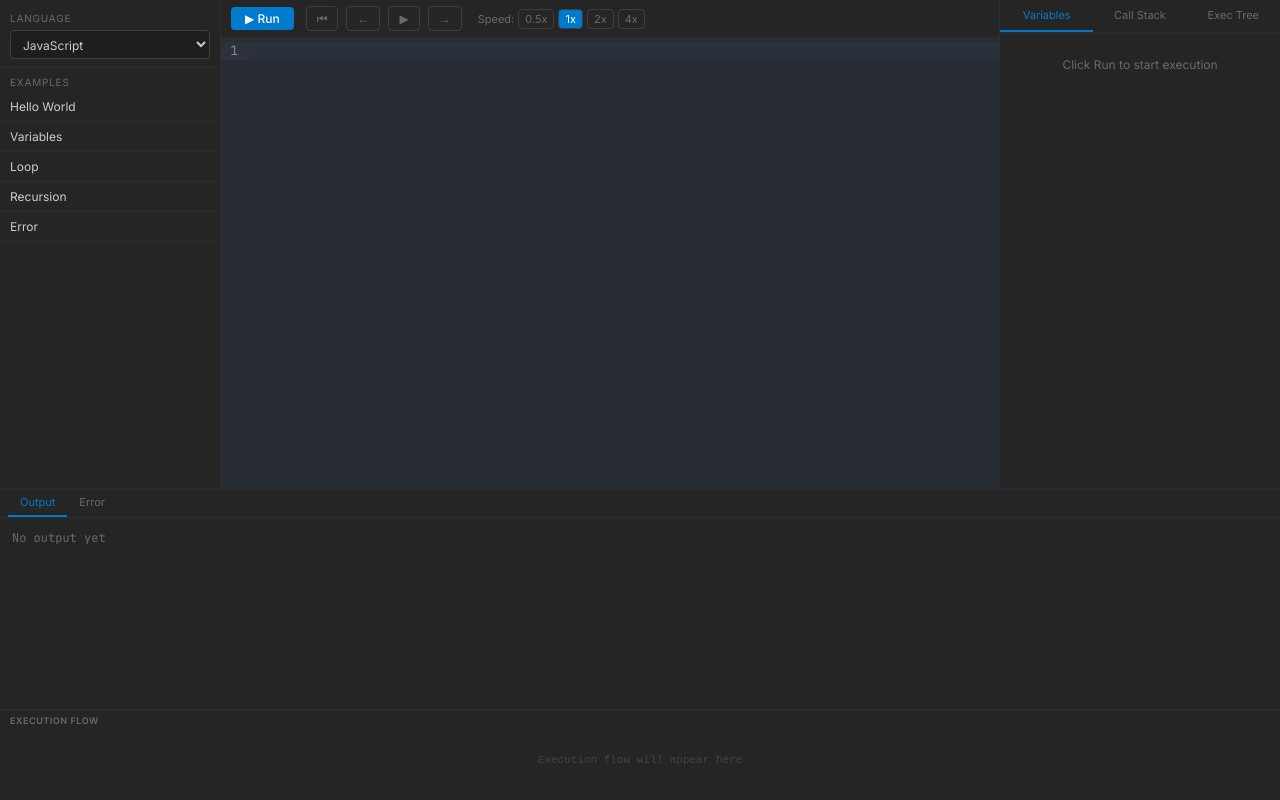
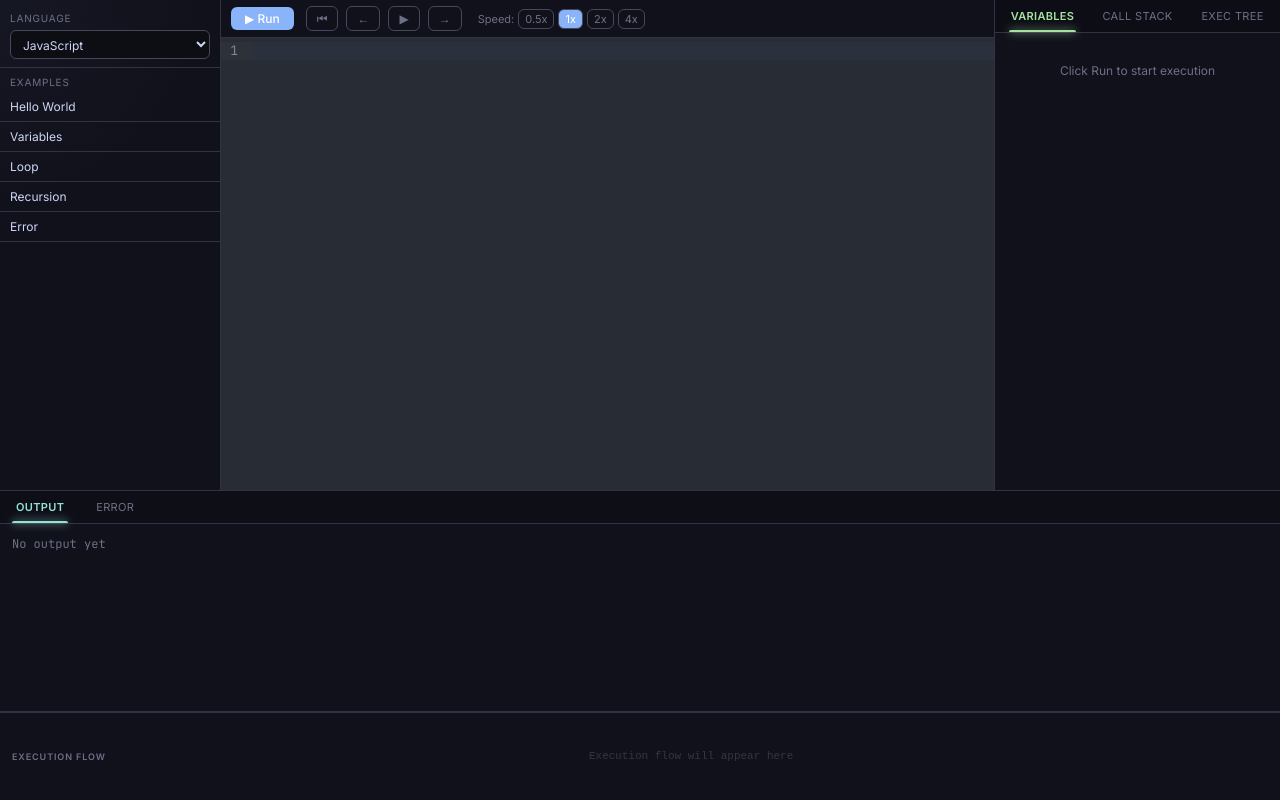
Before and after one commit to Sumit-Sheokand-ai/sin, a React (Vite) app: page / in a window 1280 px wide. Built offline with nearby package versions, Linux system fonts and the light colour scheme.

Commit message:
feat: premium UI with ReactBits animations (StarBorder, SpotlightCard, DecryptedText, ShinyText)

```diff
--- a/src/App.tsx
+++ b/src/App.tsx
@@ -10,12 +10,64 @@ import OutputConsole from './components/OutputConsole'
 import ErrorExplainer from './components/ErrorExplainer'
 import ExecutionTimeline from './components/ExecutionTimeline'
 import TimerBadge from './components/TimerBadge'
+import SpotlightCard from './components/ui/SpotlightCard'
+import ShinyText from './components/ui/ShinyText'
 import './index.css'
 
 const TABS_RIGHT = ['Variables', 'Call Stack', 'Exec Tree'] as const
 const TABS_BOTTOM = ['Output', 'Error'] as const
 type RightTab = typeof TABS_RIGHT[number]
 type BottomTab = typeof TABS_BOTTOM[number]
+
+const TAB_COLORS: Record<string, string> = {
+  'Variables':  'var(--green)',
+  'Call Stack': 'var(--blue)',
+  'Exec Tree':  'var(--purple)',
+  'Output':     'var(--teal)',
+  'Error':      'var(--red)',
+}
+
+function PanelTab({ tabs, active, onSelect }: {
+  tabs: readonly string[]
+  active: string
+  onSelect: (t: string) => void
+}) {
+  return (
+    <div style={{
+      display: 'flex',
+      borderBottom: '1px solid var(--border)',
+      background: 'rgba(13,13,20,0.6)',
+      backdropFilter: 'blur(8px)',
+    }}>
+      {tabs.map(t => {
+        const isActive = t === active
+        const col = TAB_COLORS[t] ?? 'var(--blue)'
+        return (
+          <button key={t} onClick={() => onSelect(t)} style={{
+            flex: 1, padding: '9px 4px', background: 'none', border: 'none',
+            color: isActive ? col : 'var(--text-dim)',
+            fontFamily: 'var(--font-ui)', fontSize: '11px', cursor: 'pointer',
+            fontWeight: isActive ? 700 : 400,
+            letterSpacing: '0.03em',
+            textTransform: 'uppercase',
+            position: 'relative',
+            transition: 'color 0.2s',
+          }}>
+            {t}
+            {isActive && (
+              <span style={{
+                position: 'absolute', bottom: 0, left: '15%', right: '15%', height: '2px',
+                background: col,
+                borderRadius: '2px 2px 0 0',
+                boxShadow: `0 0 8px ${col}`,
+              }} />
+            )}
+          </button>
+        )
+      })}
+    </div>
+  )
+}
 
 export default function App() {
   const [rightTab, setRightTab] = useState<RightTab>('Variables')
@@ -30,9 +82,9 @@ export default function App() {
 
   if (tooSmall) {
     return (
-      <div style={{ display:'flex', alignItems:'center', justifyContent:'center', height:'100vh', padding:'2rem', textAlign:'center' }}>
+      <div style={{ display:'flex', alignItems:'center', justifyContent:'center', height:'100vh', padding:'2rem', textAlign:'center', background:'var(--bg)' }}>
         <div>
-          <div style={{ fontSize:'2rem', marginBottom:'1rem' }}>💻</div>
+          <div style={{ fontSize:'2.5rem', marginBottom:'1rem' }}>💻</div>
           <p style={{ color:'var(--text)', fontFamily:'var(--font-ui)' }}>
             Code Visualizer is best viewed on a desktop (1024px+).
           </p>
@@ -44,19 +96,22 @@ export default function App() {
   return (
     <div style={{
       display: 'grid',
-      gridTemplateColumns: '220px 1fr 280px',
-      gridTemplateRows: '1fr 220px 90px',
+      gridTemplateColumns: '220px 1fr 285px',
+      gridTemplateRows: '1fr 220px 88px',
       height: '100vh',
       overflow: 'hidden',
       gap: '1px',
       background: 'var(--border)',
     }}>
-      {/* Sidebar */}
-      <div style={{ background: 'var(--bg-panel)', overflow: 'auto', gridRow: '1/2' }}>
+      {/* ── Sidebar ── */}
+      <SpotlightCard
+        spotlightColor="rgba(137,180,250,0.04)"
+        style={{ background: 'var(--bg-panel)', overflow: 'auto', gridRow: '1/2' }}
+      >
         <Sidebar />
-      </div>
+      </SpotlightCard>
 
-      {/* Center: editor + controlbar */}
+      {/* ── Center: editor ── */}
       <div style={{ background: 'var(--bg)', display: 'flex', flexDirection: 'column', overflow: 'hidden' }}>
         <ControlBar />
         <div style={{ flex: 1, overflow: 'hidden' }}>
@@ -64,37 +119,44 @@ export default function App() {
         </div>
       </div>
 
-      {/* Right panel */}
-      <div style={{ background: 'var(--bg-panel)', display: 'flex', flexDirection: 'column', overflow: 'hidden' }}>
-        <div style={{ display: 'flex', borderBottom: '1px solid var(--border)' }}>
-          {TABS_RIGHT.map(t => (
-            <button key={t} onClick={() => setRightTab(t)} style={{
-              flex: 1, padding: '8px 4px', background: 'none', border: 'none',
-              color: rightTab === t ? 'var(--blue)' : 'var(--text-dim)',
-              fontFamily: 'var(--font-ui)', fontSize: '11px', cursor: 'pointer',
-              borderBottom: rightTab === t ? '2px solid var(--blue)' : '2px solid transparent',
-            }}>{t}</button>
-          ))}
-        </div>
-        <div style={{ flex: 1, overflow: 'auto', padding: '8px' }}>
+      {/* ── Right panel ── */}
+      <SpotlightCard
+        spotlightColor={`${TAB_COLORS[rightTab]}11`}
+        style={{ background: 'var(--bg-panel)', display: 'flex', flexDirection: 'column', overflow: 'hidden' }}
+      >
+        <PanelTab tabs={TABS_RIGHT} active={rightTab} onSelect={t => setRightTab(t as RightTab)} />
+        <div style={{ flex: 1, overflow: 'auto', padding: '10px' }}>
           {rightTab === 'Variables'  && <VariablesPanel />}
           {rightTab === 'Call Stack' && <CallStackPanel />}
           {rightTab === 'Exec Tree'  && <ExecutionTreePanel />}
         </div>
-      </div>
+      </SpotlightCard>
 
-      {/* Bottom panel — spans all 3 columns */}
-      <div style={{ gridColumn: '1/4', background: 'var(--bg-panel)', display: 'flex', flexDirection: 'column', overflow: 'hidden' }}>
-        <div style={{ display: 'flex', alignItems: 'center', borderBottom: '1px solid var(--border)', padding: '0 8px' }}>
-          {TABS_BOTTOM.map(t => (
-            <button key={t} onClick={() => setBottomTab(t)} style={{
-              padding: '6px 12px', background: 'none', border: 'none',
-              color: bottomTab === t ? 'var(--blue)' : 'var(--text-dim)',
-              fontFamily: 'var(--font-ui)', fontSize: '11px', cursor: 'pointer',
-              borderBottom: bottomTab === t ? '2px solid var(--blue)' : '2px solid transparent',
-            }}>{t}</button>
-          ))}
-          <div style={{ flex: 1 }} />
+      {/* ── Bottom panel ── */}
+      <SpotlightCard
+        spotlightColor="rgba(148,226,213,0.04)"
+        style={{ gridColumn: '1/4', background: 'var(--bg-panel)', display: 'flex', flexDirection: 'column', overflow: 'hidden' }}
+      >
+        <div style={{ display: 'flex', alignItems: 'center', borderBottom: '1px solid var(--border)', background: 'rgba(13,13,20,0.5)' }}>
+          <div style={{ display: 'flex', flex: 1 }}>
+            {TABS_BOTTOM.map(t => {
+              const isActive = t === bottomTab
+              const col = TAB_COLORS[t] ?? 'var(--blue)'
+              return (
+                <button key={t} onClick={() => setBottomTab(t)} style={{
+                  padding: '9px 16px', background: 'none', border: 'none',
+                  color: isActive ? col : 'var(--text-dim)',
+                  fontFamily: 'var(--font-ui)', fontSize: '11px', cursor: 'pointer',
+                  fontWeight: isActive ? 700 : 400,
+                  letterSpacing: '0.03em', textTransform: 'uppercase',
+                  position: 'relative', transition: 'color 0.2s',
+                }}>
+                  {t}
+                  {isActive && <span style={{ position:'absolute', bottom:0, left:'15%', right:'15%', height:'2px', background:col, borderRadius:'2px 2px 0 0', boxShadow:`0 0 8px ${col}` }} />}
+                </button>
+              )
+            })}
+          </div>
           <ExecutionTimeline />
           <TimerBadge />
         </div>
@@ -102,24 +164,21 @@ export default function App() {
           {bottomTab === 'Output' && <OutputConsole />}
           {bottomTab === 'Error'  && <ErrorExplainer />}
         </div>
-      </div>
+      </SpotlightCard>
 
-      {/* Flow Trace — full-width bottom row */}
+      {/* ── Flow Trace row ── */}
       <div style={{
         gridColumn: '1/4',
         background: 'var(--bg-panel)',
         borderTop: '1px solid var(--border)',
-        padding: '4px 0',
+        display: 'flex',
+        alignItems: 'center',
+        gap: '8px',
+        padding: '0 12px',
         overflow: 'hidden',
       }}>
-        <div style={{
-          fontSize: '9px', fontFamily: 'var(--font-ui)', fontWeight: 700,
-          textTransform: 'uppercase', letterSpacing: '0.06em',
-          color: 'var(--text-dim)', padding: '0 10px 3px',
-        }}>
-          Execution Flow
-        </div>
-        <div style={{ height: 'calc(100% - 18px)' }}>
+        <ShinyText text="EXECUTION FLOW" speed={6} style={{ fontSize: '9px', letterSpacing: '0.1em', flexShrink: 0 }} />
+        <div style={{ flex: 1, height: '100%', paddingTop: 4, paddingBottom: 4 }}>
           <FlowTracePanel />
         </div>
       </div>
--- a/src/components/VariablesPanel.tsx
+++ b/src/components/VariablesPanel.tsx
@@ -1,6 +1,8 @@
 import { memo } from 'react'
 import { motion, AnimatePresence, useReducedMotion } from 'framer-motion'
 import { useExecutionStore } from '../store/executionStore'
+import DecryptedText from './ui/DecryptedText'
+import ShinyText from './ui/ShinyText'
 
 function formatValue(v: unknown): string {
   if (v === null) return 'null'
@@ -12,9 +14,9 @@ function formatValue(v: unknown): string {
 }
 
 const TYPE_COLORS: Record<string, string> = {
-  number: '#b5cea8', string: '#ce9178', boolean: '#569cd6',
-  null: '#569cd6', undefined: '#569cd6', array: '#4ec9b0',
-  object: '#c586c0', ref: '#4ec9b0',
+  number: '#f9e2af', string: '#fab387', boolean: '#89b4fa',
+  null: '#89b4fa', undefined: '#89b4fa', array: '#94e2d5',
+  object: '#cba6f7', ref: '#94e2d5',
 }
 
 const ROW_SPRING = { type: 'spring' as const, stiffness: 400, damping: 25 }
@@ -27,7 +29,7 @@ const VariablesPanel = memo(function VariablesPanel() {
 
   if (!frame) {
     return (
-      <div style={{ color: 'var(--text-dim)', fontSize: '12px', padding: '16px', textAlign: 'center' }}>
+      <div style={{ color: 'var(--text-dim)', fontSize: '12px', padding: '20px', textAlign: 'center', fontFamily: 'var(--font-ui)' }}>
         Click Run to start execution
       </div>
     )
@@ -35,7 +37,7 @@ const VariablesPanel = memo(function VariablesPanel() {
 
   const vars = Object.entries(frame.variables)
   if (vars.length === 0) {
-    return <div style={{ color: 'var(--text-dim)', fontSize: '12px', padding: '16px', textAlign: 'center' }}>No variables in scope</div>
+    return <div style={{ color: 'var(--text-dim)', fontSize: '12px', padding: '20px', textAlign: 'center' }}>No variables in scope</div>
   }
 
   return (
@@ -45,36 +47,55 @@ const VariablesPanel = memo(function VariablesPanel() {
           <motion.div
             key={name}
             layout={!reduced}
-            initial={reduced ? false : { scale: 0.85, x: -8, opacity: 0 }}
+            initial={reduced ? false : { scale: 0.85, x: -12, opacity: 0 }}
             animate={reduced
               ? { scale: 1, x: 0, opacity: 1 }
               : info.changed
-                ? { scale: [1, 1.06, 1], x: 0, opacity: 1,
-                    transition: { scale: { duration: 0.35 }, x: ROW_SPRING, opacity: ROW_SPRING } }
+                ? { scale: [1, 1.05, 1], x: 0, opacity: 1,
+                    transition: { scale: { duration: 0.4 }, x: ROW_SPRING, opacity: ROW_SPRING } }
                 : { scale: 1, x: 0, opacity: 1, transition: ROW_SPRING }
             }
             exit={reduced ? { opacity: 0 } : { scale: 0.85, opacity: 0, transition: { duration: 0.18 } }}
             style={{
-              display: 'flex', alignItems: 'center', padding: '5px 6px',
-              borderRadius: 'var(--radius-sm)', marginBottom: '2px',
-              background: info.changed ? 'rgba(166,227,161,0.08)' : 'transparent',
-              border: `1px solid ${info.changed ? 'rgba(166,227,161,0.25)' : 'transparent'}`,
-              boxShadow: info.changed ? '0 0 8px rgba(166,227,161,0.15)' : 'none',
+              display: 'flex', alignItems: 'center', padding: '6px 8px',
+              borderRadius: 'var(--radius-sm)', marginBottom: '3px',
+              background: info.changed
+                ? 'rgba(166,227,161,0.06)'
+                : 'rgba(255,255,255,0.02)',
+              border: `1px solid ${info.changed ? 'rgba(166,227,161,0.25)' : 'rgba(49,50,68,0.6)'}`,
+              boxShadow: info.changed ? '0 0 12px rgba(166,227,161,0.12)' : 'none',
               transition: 'background 0.3s, border 0.3s, box-shadow 0.3s',
             }}
           >
-            <span style={{ color: 'var(--yellow)', minWidth: '80px', flexShrink: 0 }}>{name}</span>
-            <span style={{ color: 'var(--text-dim)', margin: '0 6px', fontSize: '10px' }}>
+            {/* variable name */}
+            <span style={{ color: 'var(--yellow)', minWidth: '80px', flexShrink: 0, fontWeight: 600 }}>
+              {name}
+            </span>
+            {/* type badge */}
+            <span style={{ margin: '0 8px', fontSize: '9px', flexShrink: 0 }}>
               <span style={{
-                background: 'rgba(255,255,255,0.05)', border: '1px solid var(--border)',
-                borderRadius: '3px', padding: '1px 4px',
+                background: 'rgba(255,255,255,0.04)',
+                border: '1px solid var(--border)',
+                borderRadius: '4px', padding: '2px 5px',
                 color: TYPE_COLORS[info.type] ?? 'var(--text-dim)',
+                fontWeight: 500,
               }}>{info.type}</span>
             </span>
-            <span style={{ color: 'var(--text)', flex: 1, overflow: 'hidden', textOverflow: 'ellipsis', whiteSpace: 'nowrap' }}>
-              {formatValue(info.value)}
+            {/* value — scrambles when changed */}
+            <span style={{ flex: 1, overflow: 'hidden', textOverflow: 'ellipsis', whiteSpace: 'nowrap' }}>
+              {info.changed && !reduced
+                ? <DecryptedText
+                    text={formatValue(info.value)}
+                    speed={35}
+                    style={{ color: 'var(--green)', fontWeight: 600 }}
+                  />
+                : <span style={{ color: 'var(--text)' }}>{formatValue(info.value)}</span>
+              }
             </span>
-            {info.changed && <span style={{ color: 'var(--green)', fontSize: '10px', marginLeft: '4px' }}>●</span>}
+            {/* changed indicator */}
+            {info.changed && (
+              <ShinyText text="●" speed={2} style={{ marginLeft: '6px', fontSize: '11px' }} />
+            )}
           </motion.div>
         ))}
       </AnimatePresence>
--- /dev/null
+++ b/src/components/ui/DecryptedText.tsx
@@ -0,0 +1,40 @@
+import { useEffect, useRef, useState } from 'react'
+
+// ReactBits-inspired DecryptedText — scrambles chars then reveals on change
+const CHARS = 'ABCDEFGHIJKLMNOPQRSTUVWXYZabcdefghijklmnopqrstuvwxyz0123456789!@#$%^&*()'
+
+interface DecryptedTextProps {
+  text: string
+  speed?: number          // ms per iteration
+  style?: React.CSSProperties
+}
+
+export default function DecryptedText({ text, speed = 40, style }: DecryptedTextProps) {
+  const [display, setDisplay] = useState(text)
+  const prev = useRef(text)
+  const timer = useRef<ReturnType<typeof setInterval>>()
+
+  useEffect(() => {
+    if (text === prev.current) { setDisplay(text); return }
+    prev.current = text
+    let iter = 0
+    clearInterval(timer.current)
+    timer.current = setInterval(() => {
+      setDisplay(
+        text.split('').map((ch, i) =>
+          i < iter
+            ? ch
+            : CHARS[Math.floor(Math.random() * CHARS.length)]
+        ).join('')
+      )
+      iter += 0.4
+      if (iter >= text.length + 1) {
+        setDisplay(text)
+        clearInterval(timer.current)
+      }
+    }, speed)
+    return () => clearInterval(timer.current)
+  }, [text, speed])
+
+  return <span style={style}>{display}</span>
+}
--- /dev/null
+++ b/src/components/ui/ShinyText.tsx
@@ -0,0 +1,24 @@
+// ReactBits ShinyText — gradient shimmer sweeps across text
+interface ShinyTextProps {
+  text: string
+  speed?: number   // seconds
+  style?: React.CSSProperties
+}
+
+export default function ShinyText({ text, speed = 4, style }: ShinyTextProps) {
+  return (
+    <span style={{
+      background: 'linear-gradient(120deg, #6c7086 30%, #cdd6f4 50%, #6c7086 70%)',
+      backgroundSize: '300% 100%',
+      WebkitBackgroundClip: 'text',
+      backgroundClip: 'text',
+      color: 'transparent',
+      animation: `shiny-sweep ${speed}s linear infinite`,
+      display: 'inline-block',
+      fontWeight: 700,
+      ...style,
+    }}>
+      {text}
+    </span>
+  )
+}
--- /dev/null
+++ b/src/components/ui/SpotlightCard.tsx
@@ -0,0 +1,45 @@
+import { useRef, useState } from 'react'
+
+// ReactBits-inspired spotlight card — moving radial gradient follows mouse
+interface SpotlightCardProps {
+  children: React.ReactNode
+  style?: React.CSSProperties
+  spotlightColor?: string
+}
+
+export default function SpotlightCard({
+  children,
+  style,
+  spotlightColor = 'rgba(137,180,250,0.07)',
+}: SpotlightCardProps) {
+  const ref = useRef<HTMLDivElement>(null)
+  const [pos, setPos] = useState({ x: 0, y: 0 })
+  const [opacity, setOpacity] = useState(0)
+
+  const onMove = (e: React.MouseEvent) => {
+    if (!ref.current) return
+    const r = ref.current.getBoundingClientRect()
+    setPos({ x: e.clientX - r.left, y: e.clientY - r.top })
+  }
+
+  return (
+    <div
+      ref={ref}
+      onMouseMove={onMove}
+      onMouseEnter={() => setOpacity(1)}
+      onMouseLeave={() => setOpacity(0)}
+      style={{ position: 'relative', ...style }}
+    >
+      {/* spotlight overlay */}
+      <div style={{
+        position: 'absolute', inset: 0, pointerEvents: 'none', zIndex: 0,
+        opacity, transition: 'opacity 0.4s',
+        background: `radial-gradient(500px circle at ${pos.x}px ${pos.y}px, ${spotlightColor}, transparent 40%)`,
+        borderRadius: 'inherit',
+      }} />
+      <div style={{ position: 'relative', zIndex: 1, height: '100%' }}>
+        {children}
+      </div>
+    </div>
+  )
+}
--- /dev/null
+++ b/src/components/ui/StarBorder.tsx
@@ -0,0 +1,59 @@
+// ReactBits StarBorder — animated star/comet that traces the border
+// Adapted from https://reactbits.dev/animations/star-border
+
+interface StarBorderProps {
+  children: React.ReactNode
+  color?: string
+  speed?: string
+  style?: React.CSSProperties
+}
+
+export default function StarBorder({
+  children,
+  color = '#89b4fa',
+  speed = '3s',
+  style,
+}: StarBorderProps) {
+  return (
+    <div style={{
+      position: 'relative',
+      borderRadius: 8,
+      overflow: 'hidden',
+      padding: '1.5px 0',
+      ...style,
+    }}>
+      {/* bottom comet */}
+      <div style={{
+        position: 'absolute',
+        width: '300%', height: '50%',
+        bottom: -10, right: '-250%',
+        borderRadius: '50%', opacity: 0.85,
+        background: `radial-gradient(circle, ${color}, transparent 12%)`,
+        animation: `star-move-bottom linear infinite alternate`,
+        animationDuration: speed,
+        zIndex: 0,
+      }} />
+      {/* top comet */}
+      <div style={{
+        position: 'absolute',
+        width: '300%', height: '50%',
+        top: -10, left: '-250%',
+        borderRadius: '50%', opacity: 0.85,
+        background: `radial-gradient(circle, ${color}, transparent 12%)`,
+        animation: `star-move-top linear infinite alternate`,
+        animationDuration: speed,
+        zIndex: 0,
+      }} />
+      {/* inner content */}
+      <div style={{
+        position: 'relative', zIndex: 1,
+        border: `1px solid ${color}44`,
+        borderRadius: 8,
+        background: `rgba(30,30,46,0.9)`,
+        backdropFilter: 'blur(6px)',
+      }}>
+        {children}
+      </div>
+    </div>
+  )
+}
--- a/src/index.css
+++ b/src/index.css
@@ -7,24 +7,30 @@
 *, *::before, *::after { box-sizing: border-box; margin: 0; padding: 0; }
 
 :root {
-  --bg:        #1e1e1e;
-  --bg-panel:  #252526;
-  --bg-hover:  #2a2d2e;
-  --border:    #2d2d2d;
-  --border-active: #3e3e3e;
-  --text:      #cccccc;
-  --text-dim:  #6a6a6a;
-  --text-hint: #858585;
-  --blue:      #007acc;
-  --purple:    #c586c0;
-  --teal:      #4ec9b0;
-  --red:       #f44747;
-  --yellow:    #dcdcaa;
-  --green:     #6a9955;
-  --font-ui:   'Inter', system-ui, sans-serif;
-  --font-code: 'JetBrains Mono', 'Fira Code', 'Consolas', monospace;
-  --radius:    8px;
-  --radius-sm: 4px;
+  /* Catppuccin Mocha — OLED-ready dark */
+  --bg:            #0d0d14;
+  --bg-panel:      #11111b;
+  --bg-surface:    #181825;
+  --bg-hover:      #1e1e2e;
+  --border:        #313244;
+  --border-active: #45475a;
+  --text:          #cdd6f4;
+  --text-dim:      #6c7086;
+  --text-hint:     #9399b2;
+  --blue:          #89b4fa;
+  --purple:        #cba6f7;
+  --teal:          #94e2d5;
+  --red:           #f38ba8;
+  --yellow:        #f9e2af;
+  --green:         #a6e3a1;
+  --orange:        #fab387;
+  --font-ui:       'Inter', system-ui, sans-serif;
+  --font-code:     'JetBrains Mono', 'Fira Code', 'Consolas', monospace;
+  --radius:        10px;
+  --radius-sm:     6px;
+  --glow-blue:     rgba(137,180,250,0.35);
+  --glow-purple:   rgba(203,166,247,0.35);
+  --glow-green:    rgba(166,227,161,0.35);
 }
 
 html, body, #root { height: 100%; background: var(--bg); color: var(--text); font-family: var(--font-ui); }
@@ -32,3 +38,39 @@ html, body, #root { height: 100%; background: var(--bg); color: var(--text); fon
 ::-webkit-scrollbar { width: 6px; height: 6px; }
 ::-webkit-scrollbar-track { background: transparent; }
 ::-webkit-scrollbar-thumb { background: var(--border-active); border-radius: 3px; }
+
+/* ─── ReactBits animation keyframes ─────────────────── */
+
+/* StarBorder — comet traces top/bottom edge */
+@keyframes star-move-bottom {
+  0%   { transform: translate(0%, 0%);    opacity: 1; }
+  100% { transform: translate(-100%, 0%); opacity: 0; }
+}
+@keyframes star-move-top {
+  0%   { transform: translate(0%, 0%);   opacity: 1; }
+  100% { transform: translate(100%, 0%); opacity: 0; }
+}
+
+/* ShinyText — shimmer sweep */
+@keyframes shiny-sweep {
+  0%   { background-position: 200% center; }
+  100% { background-position: -200% center; }
+}
+
+/* Glow pulse for active nodes */
+@keyframes glow-pulse {
+  0%, 100% { box-shadow: 0 0 8px var(--glow-blue),  0 0 20px var(--glow-blue); }
+  50%       { box-shadow: 0 0 18px var(--glow-blue), 0 0 40px var(--glow-blue); }
+}
+
+/* Tab active underline slide */
+@keyframes tab-slide-in {
+  from { transform: scaleX(0); }
+  to   { transform: scaleX(1); }
+}
+
+/* Scan line — premium panel header effect */
+@keyframes scan-line {
+  0%   { background-position: 0 0; }
+  100% { background-position: 0 100px; }
+}
```
Also changed, not shown: src/components/ExecutionTreePanel.tsx (+37 -26 lines).
